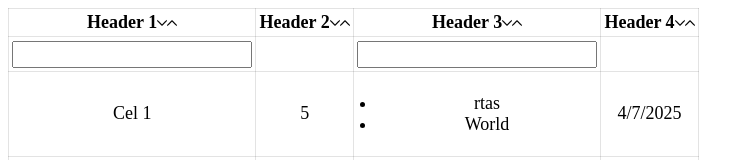
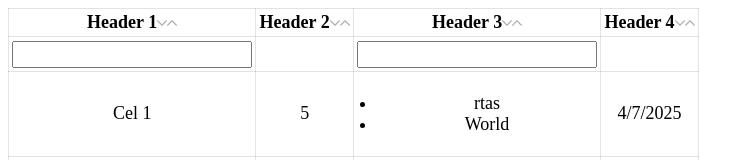
Before and after one commit to KPM-Libraries/k-datatable, an Angular app: page / in a window 1280 px wide. Shown: the top 160 px of the page, without its empty margins (0-754 px from the left). Built offline with nearby package versions, Linux system fonts and the light colour scheme.

Commit message:
add: order icons css

```diff
--- a/src/app/app.component.html
+++ b/src/app/app.component.html
@@ -2,7 +2,10 @@
   <thead>
     <tr>
       <th *ngFor="let header of data?.header; let i=index">{{header?.name}}<i class="icon icon-arrow-bottom"
-          (click)="order(i, 'DESC')"></i><i class="icon icon-arrow-top" (click)="order(i, 'ASC')"></i></th>
+          [ngClass]="{'icon-active': lastOrderStatus.index==i && lastOrderStatus.type =='DESC'}"
+          (click)="order(i, 'DESC')"></i><i class="icon icon-arrow-top"
+          [ngClass]="{'icon-active': lastOrderStatus.index==i && lastOrderStatus.type =='ASC'}"
+          (click)="order(i, 'ASC')"></i></th>
     </tr>
     <tr>
       <td *ngFor="let header of data?.header; let i=index">
--- a/src/app/app.component.scss
+++ b/src/app/app.component.scss
@@ -260,8 +260,12 @@ span{
 
 .icon {
     display: inline-block;
-    background: #000000;
+    background: #AAAAAA;
     mask-size: 100% 100%;
     width: 10px;
     height: 10px;
 }
+
+.icon-active {
+    background: #000000;
+}
```
